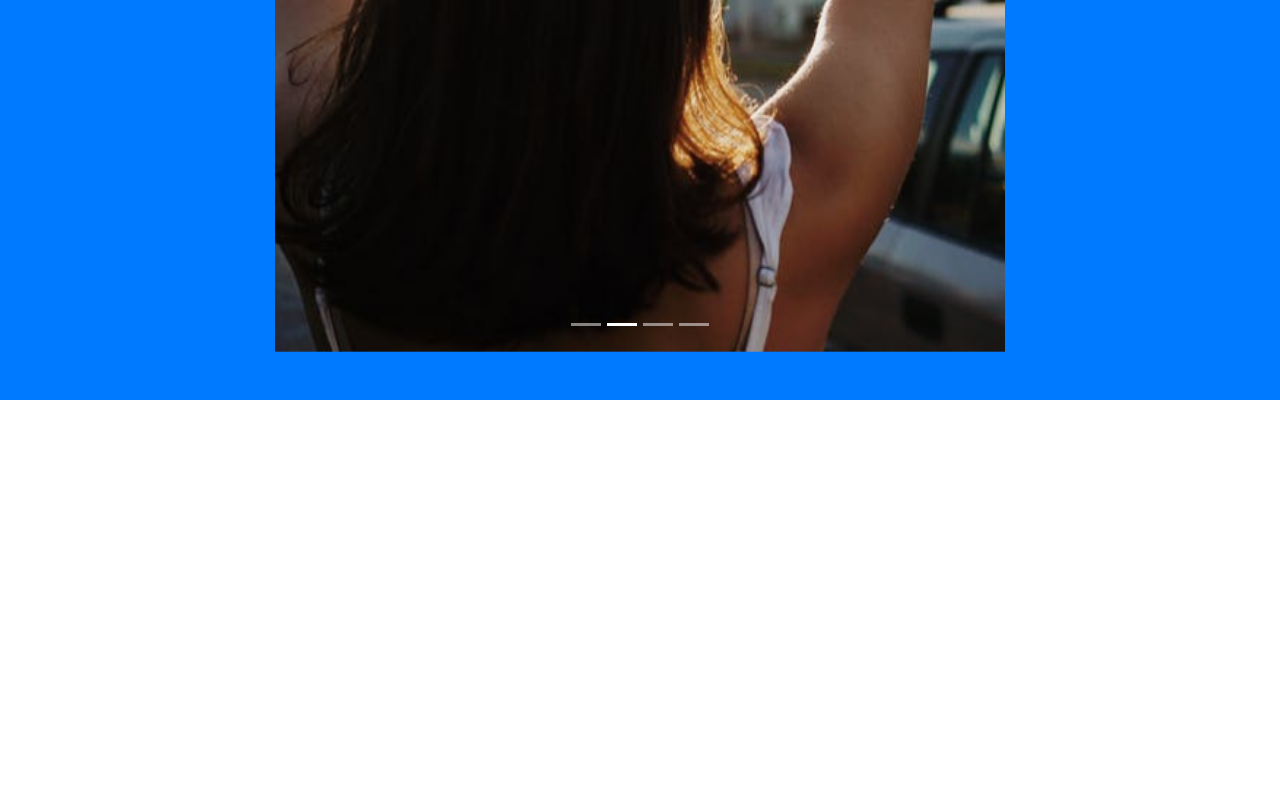
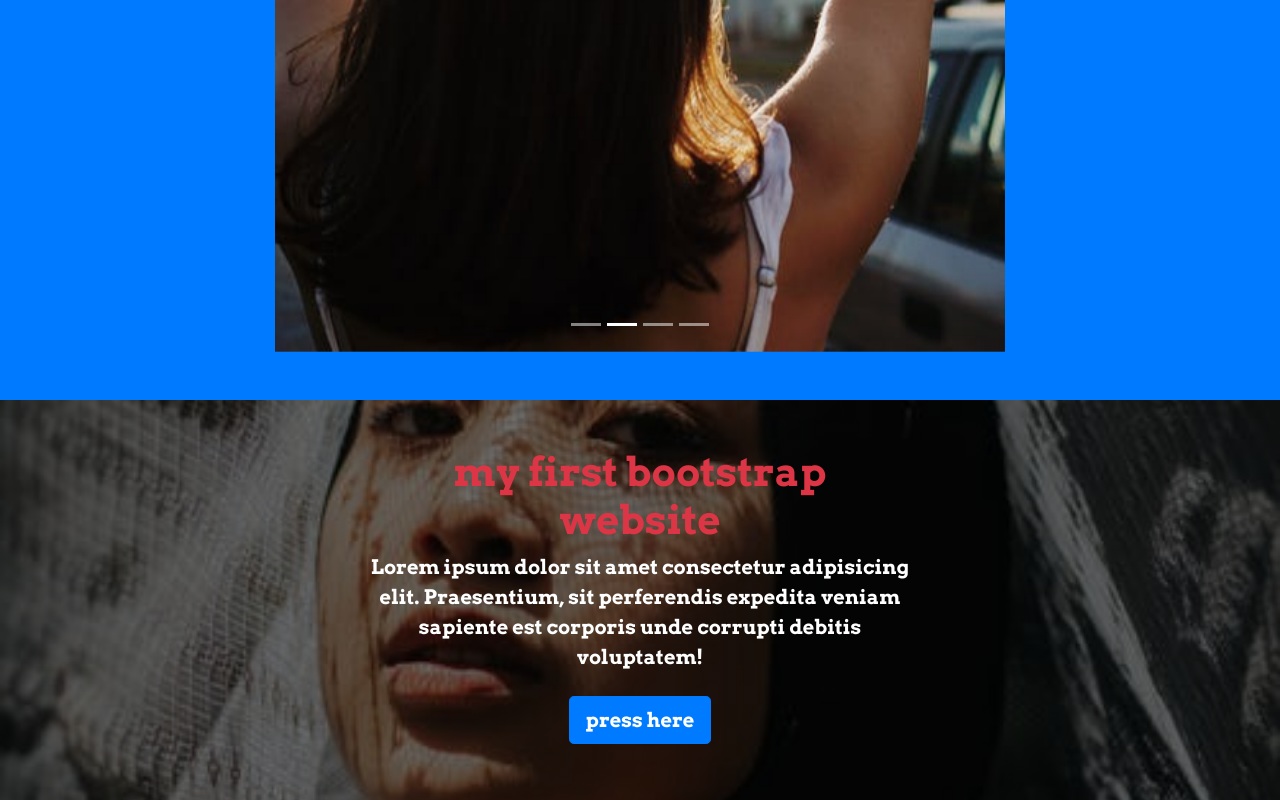
Before and after one commit to Stanley-Ugo/Only-Bootstrap4.1.3-Project, a plain HTML site: page index.html in a window 1280 px wide. Shown: the part 5977-6777 px from the top of the page. Before the commit the page ends 6377 px from the top, so only its background shows below. Drawn offline with Linux system fonts and the light colour scheme.

Commit message:
adding a fillter section

```diff
--- a/css/main.css
+++ b/css/main.css
@@ -23,3 +23,11 @@ body {
     background-repeat: no-repeat;
     background-attachment: fixed;
 }
+
+#filler {
+    background: linear-gradient(rgba(0, 0, 0, 0.5), rgba(0, 0, 0, 0.5)), url(../img/header-bcg2.jpeg);
+    background-size: cover;
+    background-position: center;
+    background-repeat: no-repeat;
+    background-attachment: fixed;
+}
--- a/index.html
+++ b/index.html
@@ -423,6 +423,21 @@
     </div>
 </section>
 <!-- End of carousel section -->
+<!-- Filler section -->
+<section id="filler" class="p-5">
+    <div class="container">
+        <div class="row">
+            <div class="col-md-6 mx-auto text-center">
+                <h1 class="text-danger">my first bootstrap website</h1>
+                <p class="lead text-white">Lorem ipsum dolor sit amet consectetur adipisicing elit. Praesentium,
+                    sit perferendis expedita veniam sapiente est corporis unde corrupti debitis voluptatem!
+                </p>
+                <a href="#" class="btn btn-lg btn-primary m-2">press here</a>
+            </div>
+        </div>
+    </div>
+</section>
+<!-- End of filler section -->
 <!-- jquery -->
 <script src="./js/jquery-3.5.1.min.js"></script>
 <!-- bootstrap  js -->
```
